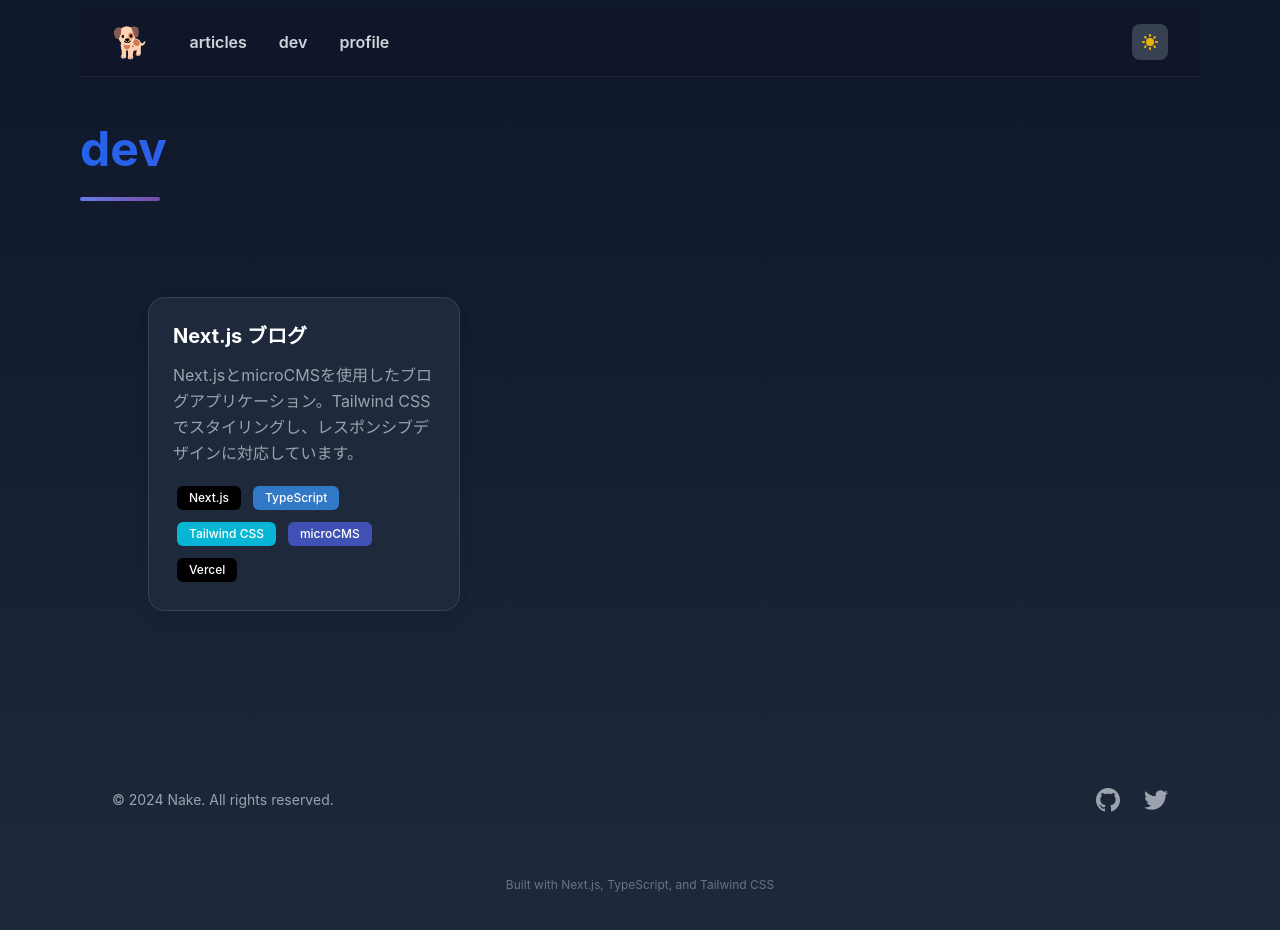
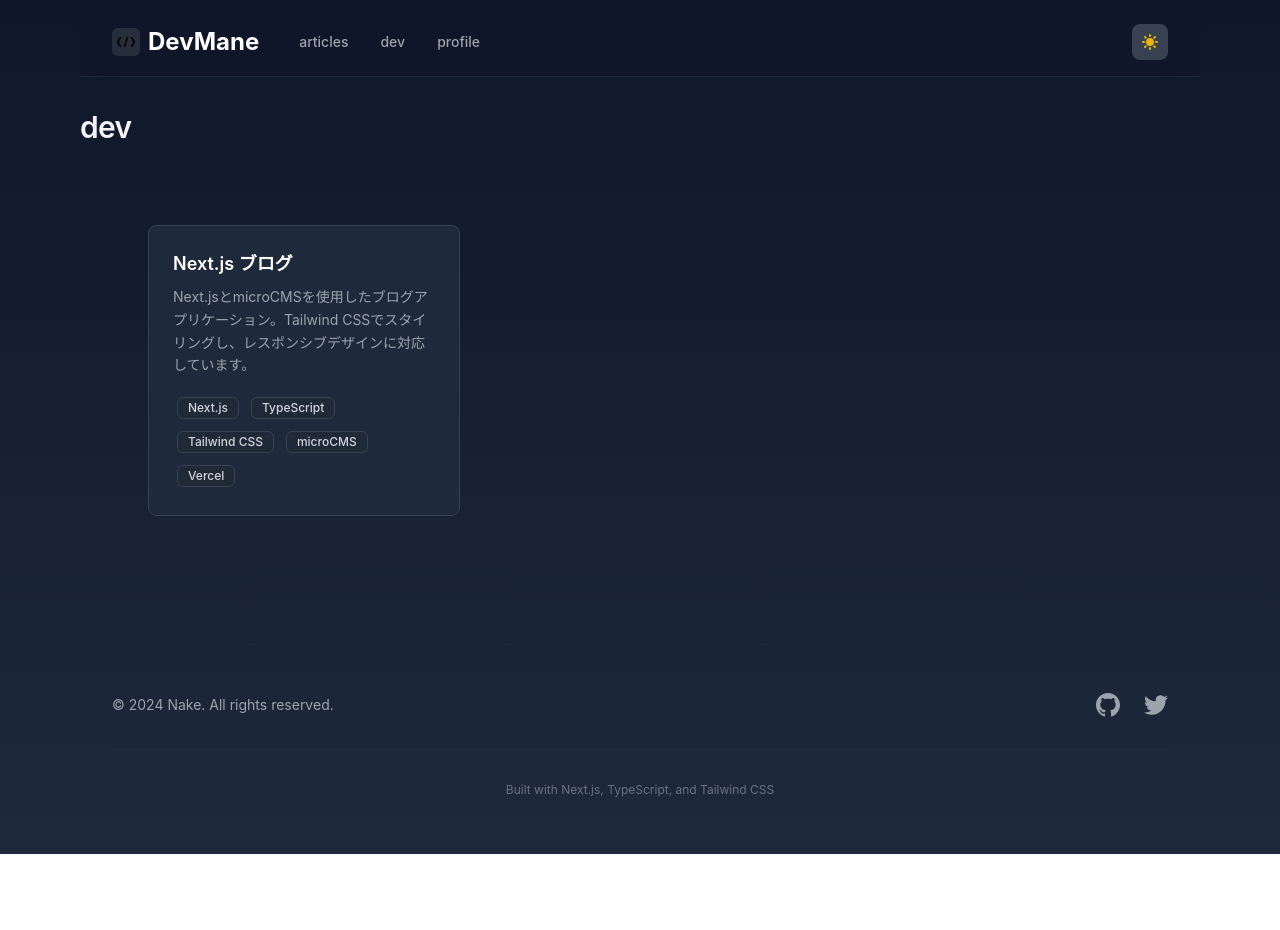
Before and after one commit to Nke0628/nextjs-blog, a Next.js app in the folder blog/app/: page /dev in a window 1280 px wide. Shown: the top 930 px of the page. After the commit the page ends 854 px from the top, so only its background shows below. Built offline with nearby package versions, Linux system fonts and the light colour scheme.

Commit message:
SMP-13 UIをさらにモダンに

```diff
--- a/blog/app/src/components/atoms/Badge.tsx
+++ b/blog/app/src/components/atoms/Badge.tsx
@@ -6,8 +6,8 @@
 
 const Badge: React.FC<Props> = ({ text }) => {
   return (
-    <span className="m-1 inline-flex items-center rounded-full bg-gradient-to-r from-primary-500 to-primary-600 px-4 py-2 text-sm font-medium text-white shadow-md hover:shadow-lg hover:scale-105 transition-all duration-200 cursor-pointer">
-      # {text}
+    <span className="m-1 inline-flex items-center rounded-md bg-gray-100 dark:bg-gray-800 px-3 py-1 text-xs font-medium text-gray-700 dark:text-gray-300 hover:bg-gray-200 dark:hover:bg-gray-700 transition-colors duration-200 cursor-pointer">
+      {text}
     </span>
   )
 }
--- /dev/null
+++ b/blog/app/src/components/atoms/Logo.tsx
@@ -0,0 +1,64 @@
+import React from 'react'
+
+const Logo: React.FC = () => {
+  return (
+    <svg
+      width="28"
+      height="28"
+      viewBox="0 0 100 100"
+      xmlns="http://www.w3.org/2000/svg"
+      className="inline-block"
+    >
+      <defs>
+        <linearGradient id="logo-grad" x1="0%" y1="0%" x2="100%" y2="100%">
+          <stop offset="0%" className="text-primary-500">
+            <animate
+              attributeName="stop-color"
+              values="#3b82f6;#8b5cf6;#3b82f6"
+              dur="3s"
+              repeatCount="indefinite"
+            />
+          </stop>
+          <stop offset="100%" className="text-accent-500">
+            <animate
+              attributeName="stop-color"
+              values="#8b5cf6;#3b82f6;#8b5cf6"
+              dur="3s"
+              repeatCount="indefinite"
+            />
+          </stop>
+        </linearGradient>
+      </defs>
+
+      <rect width="100" height="100" fill="currentColor" rx="20" opacity="0.1" />
+
+      <path
+        d="M 30 35 L 20 50 L 30 65"
+        stroke="url(#logo-grad)"
+        strokeWidth="6"
+        fill="none"
+        strokeLinecap="round"
+        strokeLinejoin="round"
+      />
+      <path
+        d="M 70 35 L 80 50 L 70 65"
+        stroke="url(#logo-grad)"
+        strokeWidth="6"
+        fill="none"
+        strokeLinecap="round"
+        strokeLinejoin="round"
+      />
+      <line
+        x1="45"
+        y1="65"
+        x2="55"
+        y2="35"
+        stroke="url(#logo-grad)"
+        strokeWidth="6"
+        strokeLinecap="round"
+      />
+    </svg>
+  )
+}
+
+export default Logo
--- a/blog/app/src/components/atoms/TechBadge.tsx
+++ b/blog/app/src/components/atoms/TechBadge.tsx
@@ -5,12 +5,9 @@
   color: string
 }
 
-const TechBadge: React.FC<Props> = ({ text, color }) => {
+const TechBadge: React.FC<Props> = ({ text }) => {
   return (
-    <span
-      className="m-1 inline-flex items-center rounded-md px-3 py-1 text-xs font-medium text-white"
-      style={{ backgroundColor: color }}
-    >
+    <span className="m-1 inline-flex items-center rounded-md bg-gray-100 dark:bg-gray-800 border border-gray-300 dark:border-gray-700 px-2.5 py-0.5 text-xs font-medium text-gray-700 dark:text-gray-300">
       {text}
     </span>
   )
--- a/blog/app/src/components/layout/Header.tsx
+++ b/blog/app/src/components/layout/Header.tsx
@@ -2,6 +2,7 @@
 
 import Link from 'next/link'
 
+import Logo from '@/components/atoms/Logo'
 import ThemeToggle from '@/components/atoms/ThemeToggle'
 
 const Header: React.FC = ({}) => {
@@ -28,9 +29,10 @@
             <div className="flex items-center">
               <Link
                 href="/"
-                className="text-3xl hover:scale-110 transition-transform duration-200"
+                className="flex items-center gap-2 text-xl md:text-2xl font-bold text-gray-900 dark:text-white hover:text-gray-700 dark:hover:text-gray-300 transition-colors duration-200"
               >
-                🐕
+                <Logo />
+                <span>DevMane</span>
               </Link>
               <div className="hidden md:block ml-10">
                 <nav className="flex space-x-8">
@@ -38,10 +40,9 @@
                     <Link
                       key={index}
                       href={headerLink.link}
-                      className="relative font-semibold text-gray-700 dark:text-gray-300 hover:text-primary-600 dark:hover:text-primary-400 transition-colors duration-200 group"
+                      className="text-sm font-medium text-gray-600 dark:text-gray-400 hover:text-gray-900 dark:hover:text-white transition-colors duration-200"
                     >
                       {headerLink.text}
-                      <span className="absolute -bottom-1 left-0 w-0 h-0.5 bg-gradient-primary group-hover:w-full transition-all duration-300"></span>
                     </Link>
                   ))}
                 </nav>
@@ -94,12 +95,12 @@
           </div>
           {isOpen && (
             <div className="md:hidden pb-4 animate-slide-down">
-              <nav className="flex flex-col space-y-2">
+              <nav className="flex flex-col space-y-1">
                 {headerLinkList.map((headerLink, index) => (
                   <Link
                     key={index}
                     href={headerLink.link}
-                    className="font-semibold px-4 py-2 rounded-lg hover:bg-primary-50 dark:hover:bg-primary-900/20 hover:text-primary-600 dark:hover:text-primary-400 transition-all duration-200"
+                    className="text-sm font-medium px-4 py-2 rounded-lg text-gray-600 dark:text-gray-400 hover:bg-gray-100 dark:hover:bg-gray-800 hover:text-gray-900 dark:hover:text-white transition-all duration-200"
                     onClick={() => setIsOpen(false)}
                   >
                     {headerLink.text}
--- a/blog/app/src/components/layout/SubHeading.tsx
+++ b/blog/app/src/components/layout/SubHeading.tsx
@@ -6,12 +6,11 @@
 
 const SubHeading: React.FC<Props> = ({ text }) => {
   return (
-    <div className="py-8 md:py-12">
+    <div className="py-6 md:py-8">
       <div className="relative">
-        <h1 className="text-4xl md:text-5xl font-bold bg-gradient-to-r from-primary-600 to-accent-600 bg-clip-text text-transparent animate-fade-in pb-2 leading-tight">
+        <h1 className="text-2xl md:text-3xl font-semibold text-gray-900 dark:text-gray-100 animate-fade-in tracking-tight">
           {text}
         </h1>
-        <div className="mt-4 h-1 w-20 bg-gradient-primary rounded-full"></div>
       </div>
     </div>
   )
--- a/blog/app/src/components/organisms/ProjectCard.tsx
+++ b/blog/app/src/components/organisms/ProjectCard.tsx
@@ -9,21 +9,21 @@
 
 const ProjectCard: React.FC<Props> = ({ project }) => {
   const CardContent = (
-    <div className="group rounded-2xl bg-white dark:bg-slate-800 border border-gray-200 dark:border-gray-700 shadow-soft hover:shadow-xl overflow-hidden h-full flex flex-col transition-all duration-300 hover:-translate-y-2 relative">
+    <div className="group rounded-lg bg-white dark:bg-slate-800 border border-gray-200 dark:border-gray-700 hover:border-gray-300 dark:hover:border-gray-600 overflow-hidden h-full flex flex-col transition-all duration-200 hover:shadow-md">
       {project.image && (
-        <div className="w-full h-48 bg-gradient-to-br from-primary-100 to-accent-100 dark:from-primary-900 dark:to-accent-900 overflow-hidden">
+        <div className="w-full h-48 bg-gray-100 dark:bg-gray-900 overflow-hidden">
           <img
             src={project.image}
             alt={project.title}
-            className="w-full h-full object-cover group-hover:scale-110 transition-transform duration-500"
+            className="w-full h-full object-cover"
           />
         </div>
       )}
       <div className="p-6 flex-1 flex flex-col">
-        <h3 className="text-xl font-bold text-gray-900 dark:text-white mb-3 group-hover:text-primary-600 dark:group-hover:text-primary-400 transition-colors duration-300">
+        <h3 className="text-lg font-semibold text-gray-900 dark:text-white mb-2">
           {project.title}
         </h3>
-        <p className="text-gray-600 dark:text-gray-400 mb-4 flex-1 leading-relaxed">
+        <p className="text-sm text-gray-600 dark:text-gray-400 mb-4 flex-1 leading-relaxed">
           {project.description}
         </p>
         <div className="flex flex-wrap gap-1 mt-auto">
@@ -32,25 +32,6 @@
           ))}
         </div>
       </div>
-      {project.url && (
-        <div className="absolute top-4 right-4 opacity-0 group-hover:opacity-100 transition-opacity duration-300">
-          <div className="bg-primary-600 text-white p-2 rounded-full">
-            <svg
-              className="w-4 h-4"
-              fill="none"
-              stroke="currentColor"
-              viewBox="0 0 24 24"
-            >
-              <path
-                strokeLinecap="round"
-                strokeLinejoin="round"
-                strokeWidth={2}
-                d="M10 6H6a2 2 0 00-2 2v10a2 2 0 002 2h10a2 2 0 002-2v-4M14 4h6m0 0v6m0-6L10 14"
-              />
-            </svg>
-          </div>
-        </div>
-      )}
     </div>
   )
 
--- a/blog/app/src/pages/_document.tsx
+++ b/blog/app/src/pages/_document.tsx
@@ -4,9 +4,8 @@
   return (
     <Html lang="ja">
       <Head>
-        <title>Nake</title>
         <link rel="icon" href="/favicon.svg" type="image/svg+xml" />
-        <meta name="description" content="Nake's Blog" />
+        <meta name="description" content="DevMane - モダンな開発者ブログ" />
       </Head>
       <body>
         <Main />
--- a/blog/app/src/pages/index.tsx
+++ b/blog/app/src/pages/index.tsx
@@ -1,7 +1,6 @@
 import { InferGetStaticPropsType, NextPage } from 'next'
 import Link from 'next/link'
 
-import SubHeading from '@/components/layout/SubHeading'
 import ArticleCardList from '@/components/template/ArticleCardList'
 import { client } from '@/modules/client'
 import { articles } from '@/types/type'
@@ -15,12 +14,11 @@
 }: Props) => {
   return (
     <>
-      <SubHeading text="engineering-blog"></SubHeading>
       <div className="mx-auto md:px-5 py-12 md:max-w-5xl">
         <ArticleCardList articles={articles}></ArticleCardList>
         <div className="text-right mt-10">
           <Link href={'/articles/page/1'}>
-            <button className="bg-gray-500 py-2 px-4 rounded inline-flex items-center text-white">
+            <button className="bg-gray-700 dark:bg-gray-600 hover:bg-gray-800 dark:hover:bg-gray-500 py-2 px-4 rounded-lg inline-flex items-center text-white transition-colors duration-200">
               <span>記事一覧 ＞</span>
             </button>
           </Link>
```
Also changed, not shown: blog/app/src/components/atoms/Pagination.tsx (+10 -7 lines), blog/app/src/components/organisms/ArticleCard.tsx (+4 -6 lines), blog/app/public/favicon.svg. Lines whose indentation alone changed are shown as unchanged.
